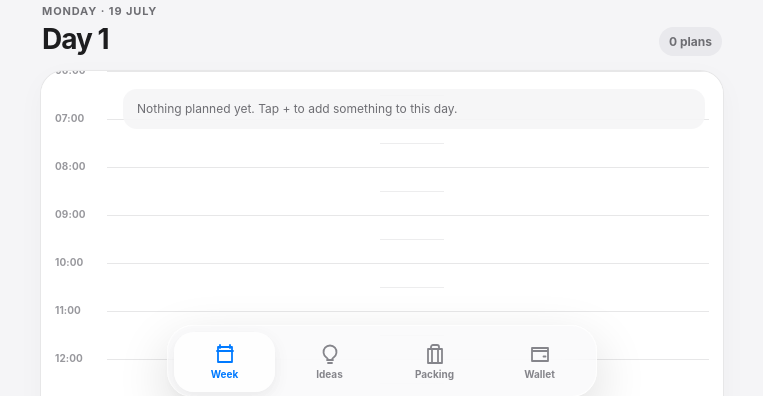
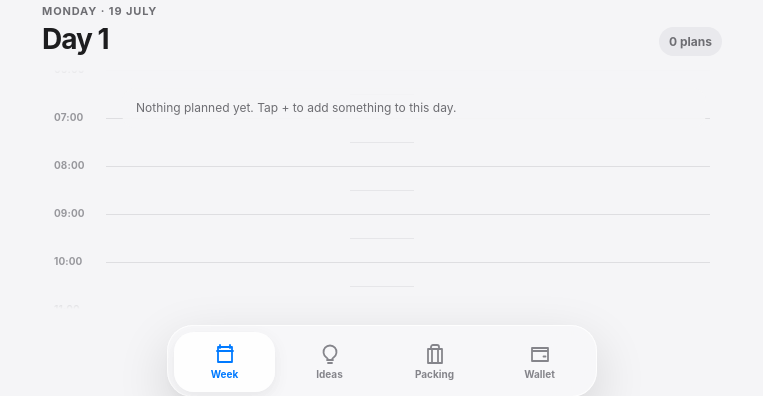
Before and after one commit to Gonebreazy2206/Zante-2027, a website: page index.html in a window 1280 px wide. Shown: the part 391-787 px from the top of the page, 258-1021 px from the left. Drawn offline with Linux system fonts and the light colour scheme.

Commit message:
Lock week screen and fade timeline edges

```diff
--- a/css/styles.css
+++ b/css/styles.css
@@ -5,8 +5,8 @@ body{margin:0;min-height:100vh;background:var(--bg);color:var(--text);font-famil
 button,input,textarea,select{font:inherit}
 button{cursor:pointer}
 .hidden{display:none!important}
-.app{min-height:100vh}
-.topbar{position:sticky;top:0;z-index:20;display:flex;align-items:center;justify-content:space-between;gap:14px;padding:calc(18px + var(--safe-top)) 20px 12px;background:linear-gradient(#f5f5f7 72%,rgba(245,245,247,.82),rgba(245,245,247,0))}
+.app{height:100dvh;min-height:100vh;display:flex;flex-direction:column;overflow:hidden}
+.topbar{position:relative;flex:0 0 auto;z-index:20;display:flex;align-items:center;justify-content:space-between;gap:14px;padding:calc(18px + var(--safe-top)) 20px 12px;background:linear-gradient(#f5f5f7 72%,rgba(245,245,247,.82),rgba(245,245,247,0))}
 .eyebrow{margin:0;color:var(--secondary);font-size:11px;font-weight:700;letter-spacing:.08em}
 .topbar h1{margin:5px 0 0;font-size:30px;line-height:1.05;letter-spacing:-.04em}
 .top-actions{display:flex;align-items:center;gap:8px;flex:0 0 auto}
@@ -14,9 +14,11 @@ button{cursor:pointer}
 .icon-button svg{width:23px;height:23px;fill:none;stroke:currentColor;stroke-width:2;stroke-linecap:round}
 .stay-button{width:44px;height:44px;border:0;border-radius:50%;background:#ff385c;color:#fff;display:grid;place-items:center;padding:0;box-shadow:0 8px 22px rgba(255,56,92,.22);flex:0 0 auto}
 .stay-button svg{width:24px;height:24px;fill:currentColor;display:block}
-main{width:min(720px,100%);margin:auto;padding:10px 18px calc(112px + var(--safe-bottom))}
-.view{display:none}
+main{flex:1;min-height:0;width:min(720px,100%);margin:0 auto;padding:10px 18px calc(100px + var(--safe-bottom));overflow:hidden}
+.view{display:none;height:100%}
 .view.active{display:block;animation:fade .2s ease}
+#weekView.active{display:flex;flex-direction:column;min-height:0;overflow:hidden}
+#ideasView.active,#packingView.active,#walletView.active{overflow-y:auto;overscroll-behavior:contain}
 @keyframes fade{from{opacity:0;transform:translateY(4px)}to{opacity:1;transform:none}}
 .trip-card{min-height:150px;border-radius:26px;padding:24px;display:flex;align-items:flex-end;justify-content:space-between;background:linear-gradient(145deg,#0b84ff,#5ac8fa);color:#fff;box-shadow:0 16px 40px rgba(0,122,255,.16);overflow:hidden;position:relative}
 .trip-card:after{content:"";position:absolute;width:180px;height:180px;border-radius:50%;right:-55px;top:-75px;background:rgba(255,255,255,.14)}
@@ -35,8 +37,6 @@ main{width:min(720px,100%);margin:auto;padding:10px 18px calc(112px + var(--safe
 .day-card.adjacent{z-index:2;width:94px;height:76px;border-radius:24px;opacity:.38;filter:saturate(.75);cursor:pointer}
 .day-card.previous{transform:translateX(-108px) scale(.94)}
 .day-card.next{transform:translateX(108px) scale(.94)}
-.day-carousel.slide-left .day-card{transform:translateX(-22px)!important;opacity:0}
-.day-carousel.slide-right .day-card{transform:translateX(22px)!important;opacity:0}
 .day-card.placeholder{pointer-events:none;opacity:0}
 .day-position{display:block;margin-top:6px;color:var(--blue);font-size:10px;font-weight:750;letter-spacing:.05em}
 .day-heading,.section-heading{display:flex;align-items:flex-end;justify-content:space-between;gap:12px;margin:0 2px 14px}
@@ -47,13 +47,14 @@ main{width:min(720px,100%);margin:auto;padding:10px 18px calc(112px + var(--safe
 .empty{padding:34px 22px;text-align:center}
 .empty strong{display:block;font-size:16px}
 .empty span{display:block;margin-top:6px;color:var(--secondary);font-size:14px;line-height:1.45}
-.day-timeline{position:relative;height:500px;min-height:0;border:1px solid var(--line);border-radius:24px;background:#fff;overflow-y:auto;overflow-x:hidden;overscroll-behavior:contain;scroll-behavior:smooth;box-shadow:0 8px 28px rgba(0,0,0,.03);-webkit-overflow-scrolling:touch}
-.timeline-canvas{position:relative;min-width:100%}
+.day-timeline{position:relative;flex:1;min-height:150px;border:0;border-radius:0;background:transparent;overflow-y:auto;overflow-x:hidden;overscroll-behavior:contain;scroll-behavior:smooth;box-shadow:none;-webkit-overflow-scrolling:touch;scrollbar-width:none;-webkit-mask-image:linear-gradient(to bottom,transparent 0,#000 8%,#000 92%,transparent 100%);mask-image:linear-gradient(to bottom,transparent 0,#000 8%,#000 92%,transparent 100%)}
+.day-timeline::-webkit-scrollbar{display:none}
+.timeline-canvas{position:relative;min-width:100%;padding-top:14px;padding-bottom:14px}
 .timeline-slot{position:absolute;left:0;right:0;height:24px}
 .timeline-time{position:absolute;left:14px;top:-7px;width:45px;color:var(--tertiary);font-size:10px;font-weight:650;letter-spacing:.01em}
 .timeline-line{position:absolute;right:14px;top:0;height:1px;background:var(--line)}
 .timeline-slot.hour .timeline-line{left:66px}
-.timeline-slot.half .timeline-line{left:calc(50% + 30px);right:auto;width:64px;transform:translateX(-50%);opacity:.75}
+.timeline-slot.half .timeline-line{left:50%;right:auto;width:64px;transform:translateX(-50%);opacity:.6}
 .timeline-slot.half .timeline-time{display:none}
 .timeline-now-empty{position:absolute;z-index:1;top:18px;left:82px;right:18px;padding:12px 14px;border-radius:14px;background:rgba(245,245,247,.9);color:var(--secondary);font-size:12px;line-height:1.4;pointer-events:none}
 .timeline-plan{position:absolute;z-index:3;left:72px;right:12px;min-height:40px;border:1px solid rgba(0,122,255,.15);border-left:4px solid var(--blue);border-radius:13px;background:#eef6ff;padding:8px 42px 8px 10px;box-shadow:0 4px 12px rgba(0,122,255,.08);overflow:hidden}
```
